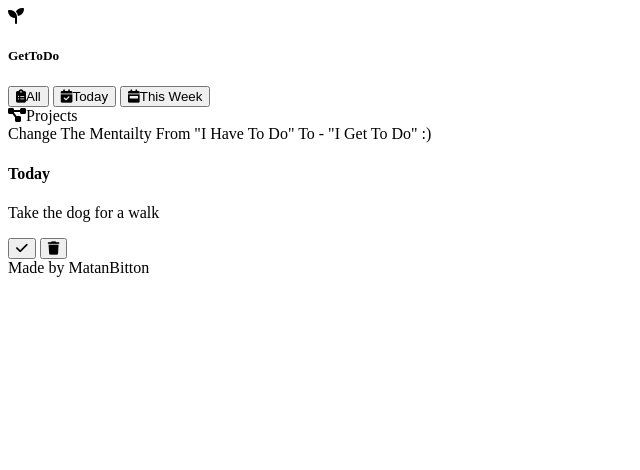
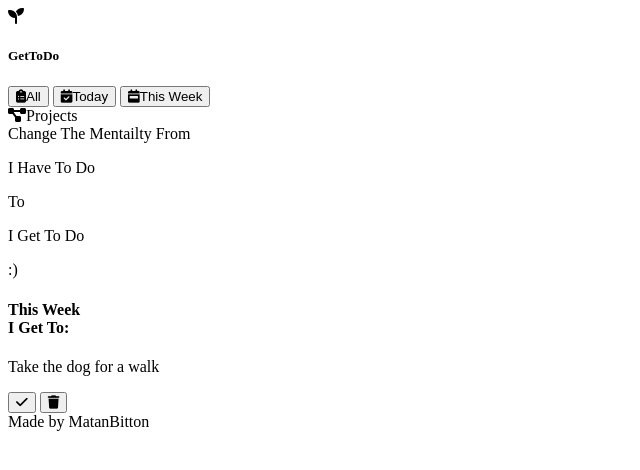
Before and after one commit to Matanbitton/To-Do-List-App, a plain HTML site: page index.html in a window 1280 px wide. Shown: the whole page, without its empty margins (0-640 px from the left). Drawn offline with Linux system fonts and the light colour scheme.

Commit message:
add addtodo.js rendertodos.js

```diff
--- a/index.html
+++ b/index.html
@@ -36,9 +36,17 @@
 
       <div class="todo-section-container">
         <div class="quote">
-          Change The Mentailty From "I Have To Do" To - "I Get To Do" :)
+          Change The Mentailty From
+          <p class="red-text">I Have To Do</p>
+          To
+          <p class="green-text">I Get To Do</p>
+          :)
         </div>
-        <h4 class="catagory-title">Today</h4>
+        <h4 class="catagory-title">
+          <span class="project">This Week</span>
+          <br />
+          <span class="get-to-do"> I Get To:</span>
+        </h4>
         <div class="displayed-todos">
           <div class="todo">
             <p>Take the dog for a walk</p>
```
